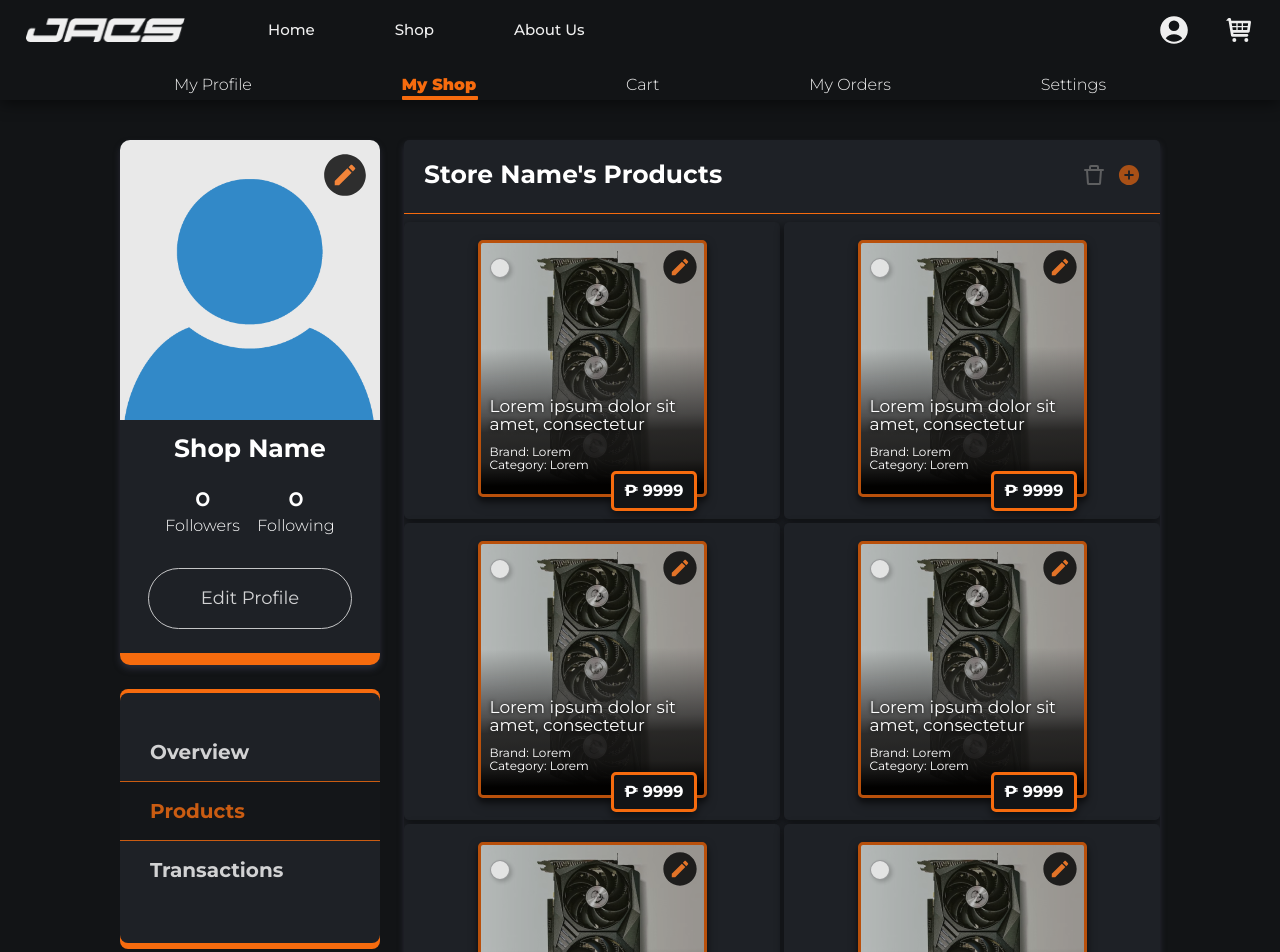
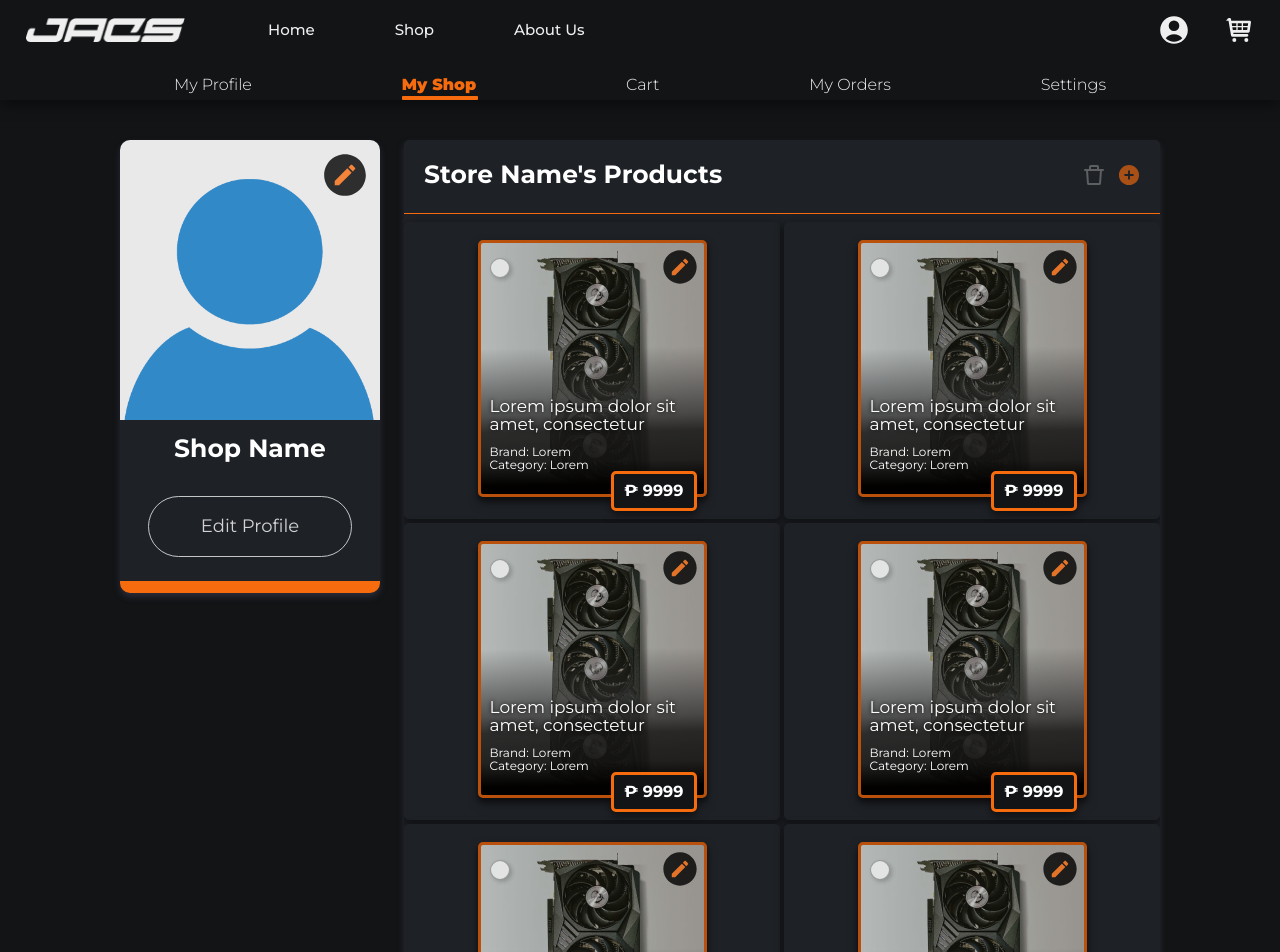
Before and after one commit to keanknowsss/JACS-FE, a React (Create React App) app: page /profile/shop/products in a window 1280 px wide. Shown: the top 952 px of the page. Built offline with nearby package versions, Linux system fonts and the light colour scheme; no server answers.

Commit message:
Redirect to products of shop when accessing shop page (#39)
* Refactor shop for release

```diff
--- a/src/components/Footer/index.js
+++ b/src/components/Footer/index.js
@@ -1 +1 @@
-export { default } from "./Footer.jsx";
+export { default } from "./Footer";
--- a/src/components/ItemIncrementer/index.js
+++ b/src/components/ItemIncrementer/index.js
@@ -1 +1 @@
-export { default } from "./ItemIncrementer";
+export { default } from "./ItemIncrementer.jsx";
--- a/src/pages/ProfilePages/Shop/Shop.jsx
+++ b/src/pages/ProfilePages/Shop/Shop.jsx
@@ -11,8 +11,12 @@ const Shop = ({ title, content }) => {
 	const navigate = useNavigate();
 
 	useEffect(() => {
-		window.scrollTo(0,0);
-	}, [content])
+		window.scrollTo(0, 0);
+	}, [content]);
+
+	useEffect(() => {
+		navigate("/profile/shop/products");
+	}, [navigate]);
 
 	return (
 		<main className={styles.shopPage}>
@@ -33,7 +37,7 @@ const Shop = ({ title, content }) => {
 							<div className={styles.userName}>
 								<h3>Shop Name</h3>
 							</div>
-							<div className={styles.followsContainer}>
+							{/* <div className={styles.followsContainer}>
 								<div>
 									<p>0</p>
 									<p>Followers</p>
@@ -42,11 +46,11 @@ const Shop = ({ title, content }) => {
 									<p>0</p>
 									<p>Following</p>
 								</div>
-							</div>
+							</div> */}
 							<button className={styles.profileBtn}>Edit Profile</button>
 						</div>
 					</section>
-					<section className={styles.shopMenuSection}>
+					{/* <section className={styles.shopMenuSection}>
 						<ul>
 							<li>
 								<button
@@ -81,7 +85,7 @@ const Shop = ({ title, content }) => {
 								</button>
 							</li>
 						</ul>
-					</section>
+					</section> */}
 				</div>
 
 				<section className={styles.shopMainContentContainer}>
```
